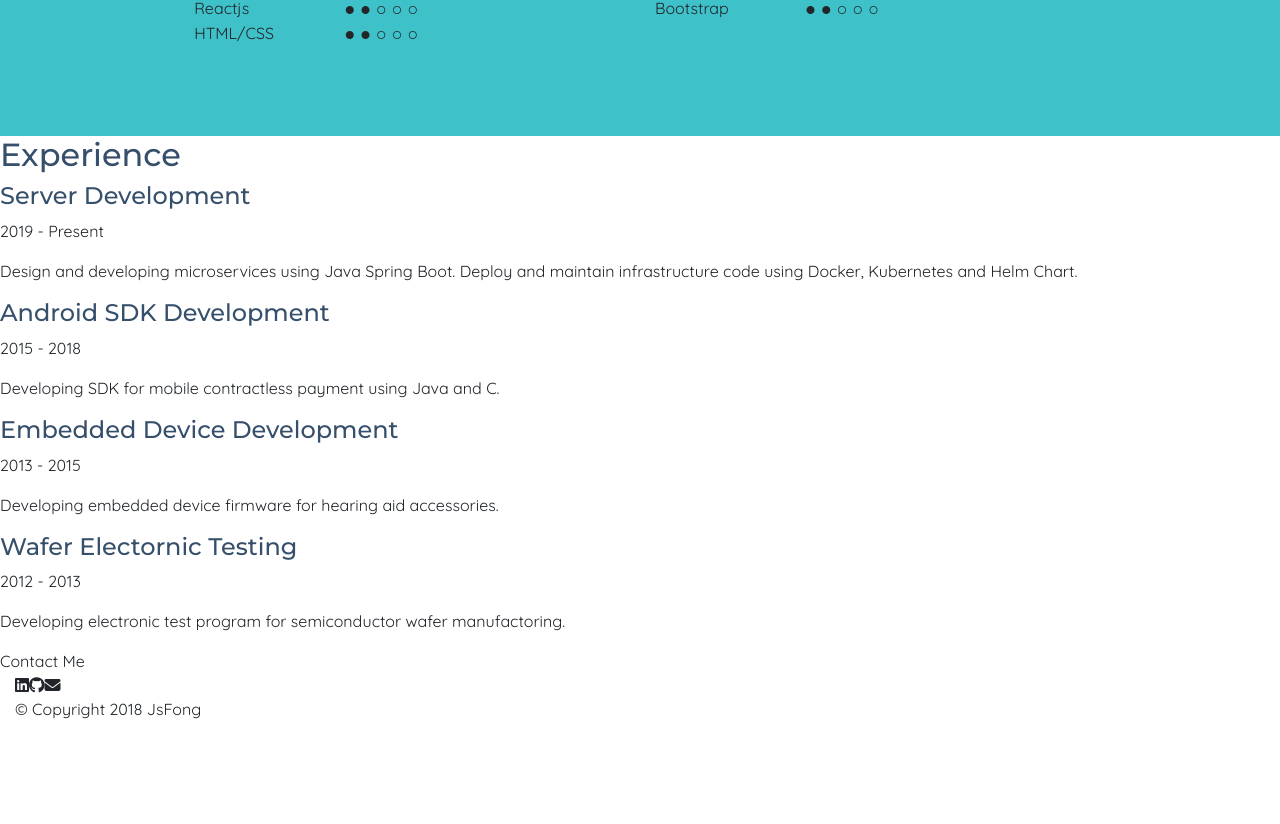
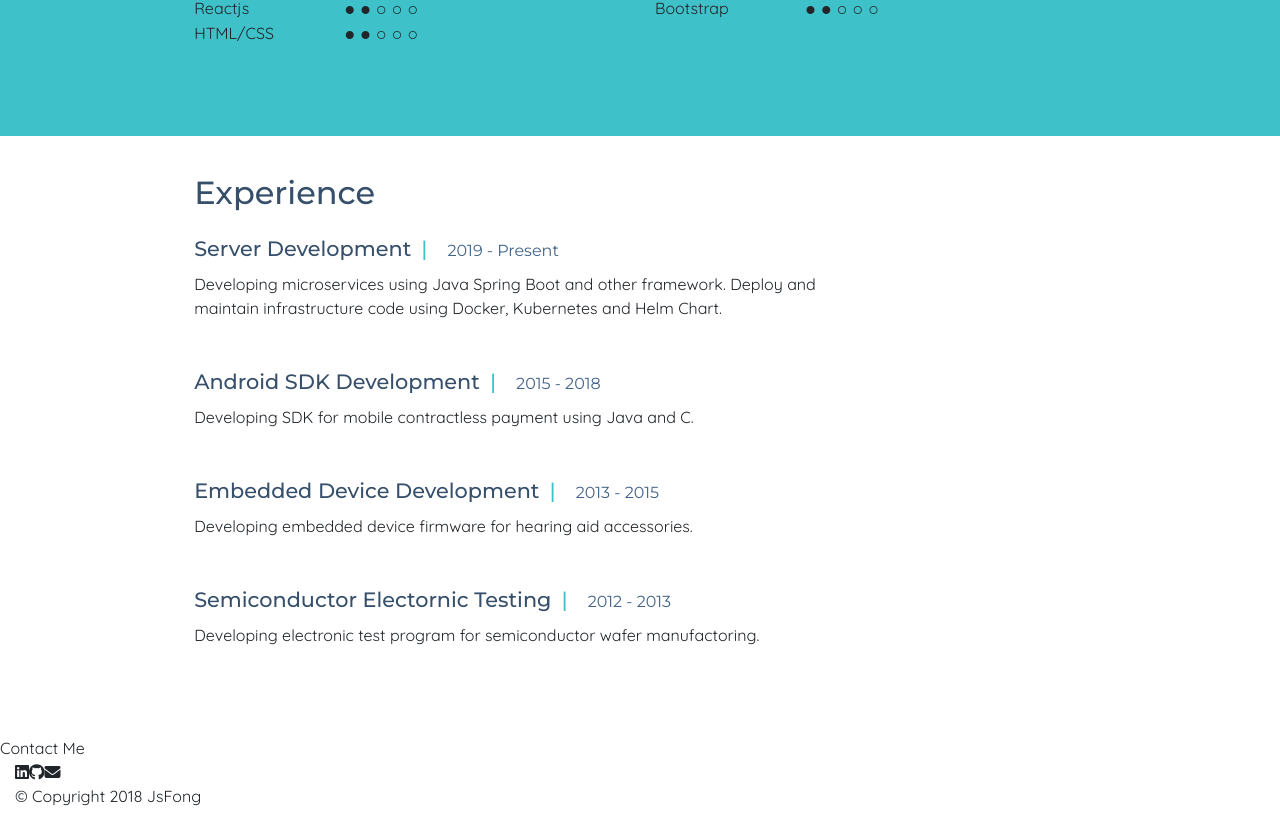
Before and after one commit to jsfong/cv, a React (Create React App) app: page / in a window 1280 px wide. Shown: the part 1477-2301 px from the top of the page. Before the commit the page ends 2214 px from the top, so only its background shows below. Built offline with nearby package versions, Linux system fonts and the light colour scheme.

Commit message:
Experience layout adjusted

```diff
--- a/src/components/Experience/Data/Experience.json
+++ b/src/components/Experience/Data/Experience.json
@@ -3,7 +3,7 @@
         "id": 1,
         "title": "Server Development",
         "date": "2019 - Present",
-        "description": "Design and developing microservices using Java Spring Boot. Deploy and maintain infrastructure code using Docker, Kubernetes and Helm Chart."
+        "description": "Developing microservices using Java Spring Boot and other framework. Deploy and maintain infrastructure code using Docker, Kubernetes and Helm Chart."
     },
     {
         "id": 2,
@@ -19,7 +19,7 @@
     },
     {
         "id": 4,
-        "title": "Wafer Electornic Testing",
+        "title": "Semiconductor Electornic Testing",
         "date": "2012 - 2013",
         "description": "Developing electronic test program for semiconductor wafer manufactoring."
     }
--- a/src/components/Experience/Experience.js
+++ b/src/components/Experience/Experience.js
@@ -17,10 +17,10 @@ function createExpItem(data){
 function Experience() {
 
     return (
-        <div id="experience">
-            <h2 className={classes.skillTitle}>Experience</h2>
+        <section  id="experience"  className={classes.experienceSection}>
+            <h2 className={classes.experienceTitle}>Experience</h2>
             {Exp_data.map(createExpItem)}
-        </div>
+        </section>
     );
 
 }
--- a/src/components/Experience/Experience.module.css
+++ b/src/components/Experience/Experience.module.css
@@ -0,0 +1,10 @@
+.experienceSection{
+  margin: 3% 14% 7%;
+}
+
+
+.experienceTitle{
+  font-weight: 500;
+  margin-bottom: 1.5rem;
+  padding-left: 15px;
+}
--- a/src/components/Experience/Item/ExpItem.js
+++ b/src/components/Experience/Item/ExpItem.js
@@ -4,8 +4,11 @@ import classes from './ExpItem.module.css';
 function ExpItem(props) {
     return (
         <div>
-            <h4 className={`${classes.title}`}>{props.title}</h4>
-            <p className={`${classes.data}`}>{props.date}</p>
+            <h4 className={`${classes.title}`}>
+                {props.title}
+                <span className={`${classes.seperator}`}>|</span>
+                <span className={`${classes.date}`}>{props.date}</span>
+            </h4>
             <p className={`${classes.description}`}>{props.description}</p>
         </div>
 
--- a/src/components/Experience/Item/ExpItem.module.css
+++ b/src/components/Experience/Item/ExpItem.module.css
@@ -0,0 +1,23 @@
+.title{
+  margin: 1% 15px 10px ;
+  font-size: 1.3rem;
+}
+
+.seperator{
+  padding: 0 10px;
+  color: #3fc1c9;
+}
+
+
+.date{
+  font-size: 1rem;
+  font-weight: 300;
+  padding-left: 10px;
+  color: #43658b;
+}
+
+.description{
+  width: 70%;
+  margin: 10px 15px 50px;
+  text-align: left;
+}
--- a/src/components/Skill/Features/Features.module.css
+++ b/src/components/Skill/Features/Features.module.css
@@ -21,5 +21,5 @@
 }
 
 .icon:hover {
-    color: #3fc1c9;
+    color: #fc5185;
 }
```
